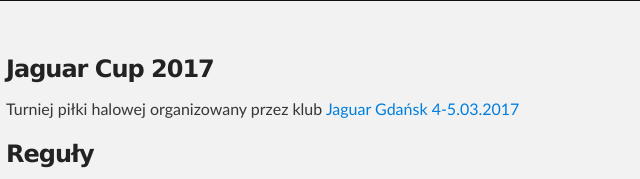
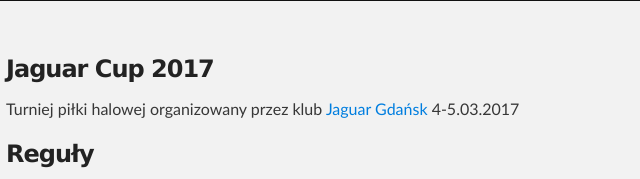
Before and after one commit to yezooz/jaguarcup.pl, a plain HTML site: page index.html in a window 1280 px wide. Shown: the top 179 px of the page, 314-954 px from the left. Drawn offline with Linux system fonts and the light colour scheme.

Commit message:
Update index.html

```diff
--- a/index.html
+++ b/index.html
@@ -24,7 +24,7 @@
 
         <p>
             Turniej piłki halowej organizowany przez klub <a href="http://www.jaguargdansk.pl/" target="_blank">Jaguar
-            Gdańsk 4-5.03.2017</a>
+            Gdańsk</a> 4-5.03.2017
         </p>
 
         <h3>
```
